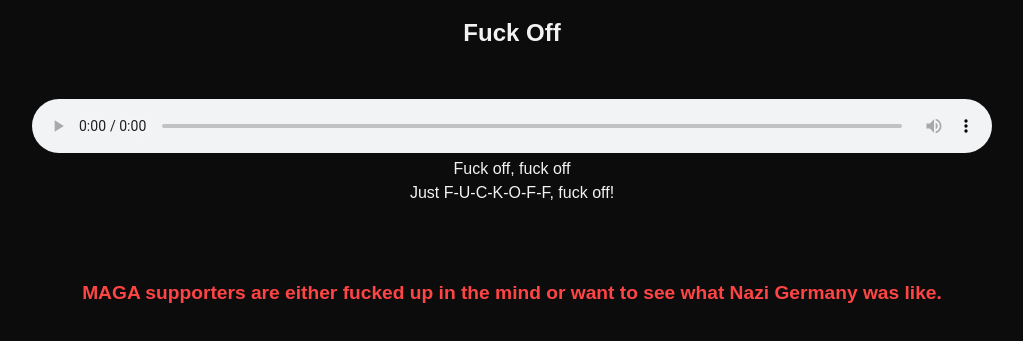
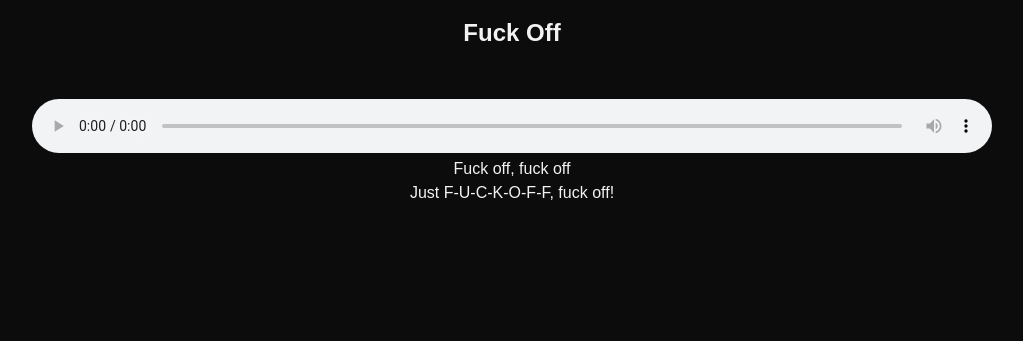
Before and after one commit to SomePokey/GreenDay, a plain HTML site: page index.html in a window 1280 px wide. Shown: the part 101-442 px from the top of the page, without its empty margins (128-1151 px from the left). Drawn offline with Linux system fonts and the light colour scheme.

Commit message:
Update index.html

```diff
--- a/index.html
+++ b/index.html
@@ -37,7 +37,7 @@
   <audio id="player" controls></audio>
   <div class="lyrics" id="lyrics"></div>
   <footer>
-    MAGA supporters are either fucked up in the mind or want to see what Nazi Germany was like.
+
   </footer>
 
   <script>
```
